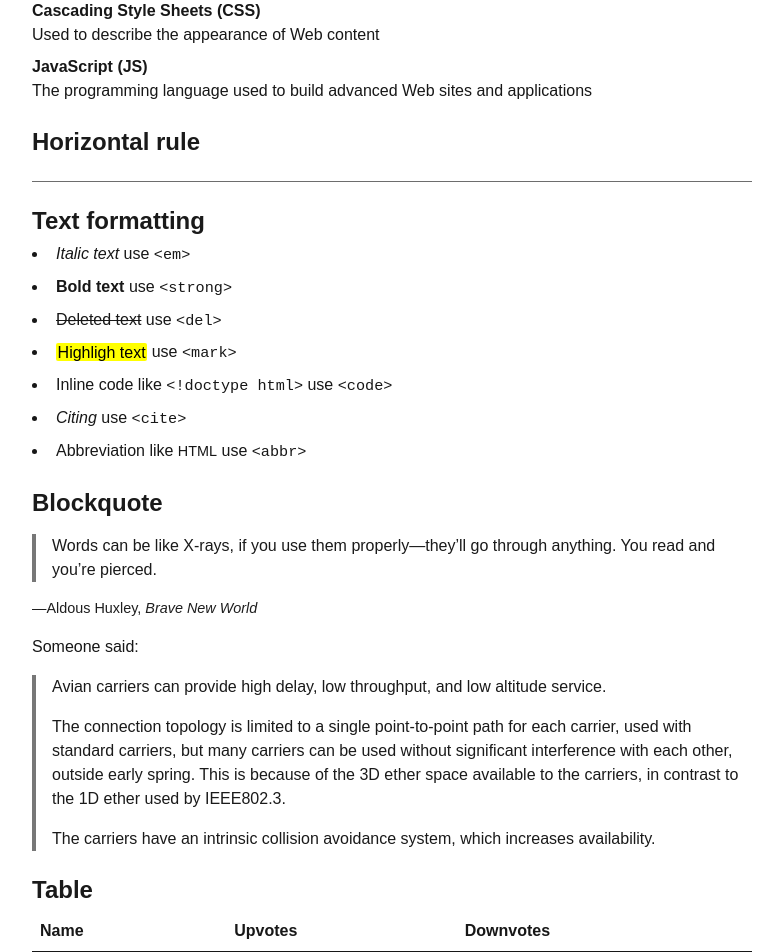
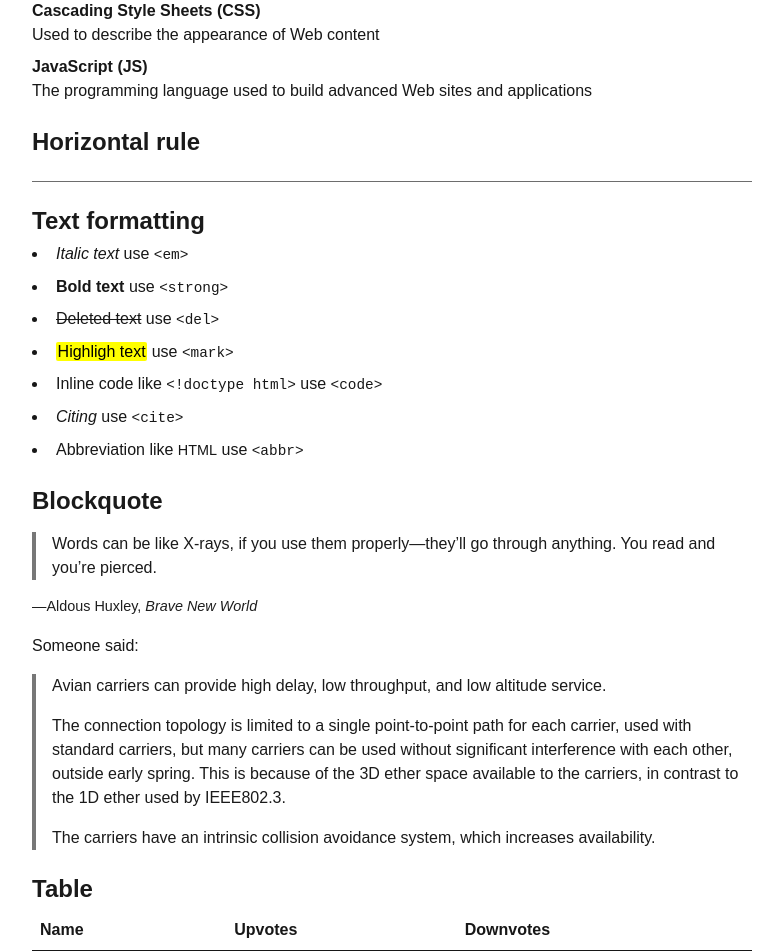
Before and after one commit to aflim/blog, a Jekyll site: the page built from styleguide.md, in a window 1280 px wide. Shown: the part 840-1792 px from the top of the page, without its empty margins (248-1031 px from the left). Built offline with Jekyll 4.4.1, drawn with Linux system fonts in a browser that asks for light colours.

Commit message:
Update _typography.scss

```diff
--- a/_sass/_typography.scss
+++ b/_sass/_typography.scss
@@ -104,14 +104,13 @@
 
 code {
   font-family: monospace;
-  font-size: 95%;
+  font-size: $type-scale-down-1;
 }
 
 pre {
   display: block;
   margin-block-end: $spacer-base;
   overflow: auto;
-  font-size: $type-scale-down-1;
   color: $ink-2;
 }
 
@@ -124,6 +123,7 @@
   }
 
   .highlight {
+    padding: 0;
     margin-inline: 0;
   }
 }
```
